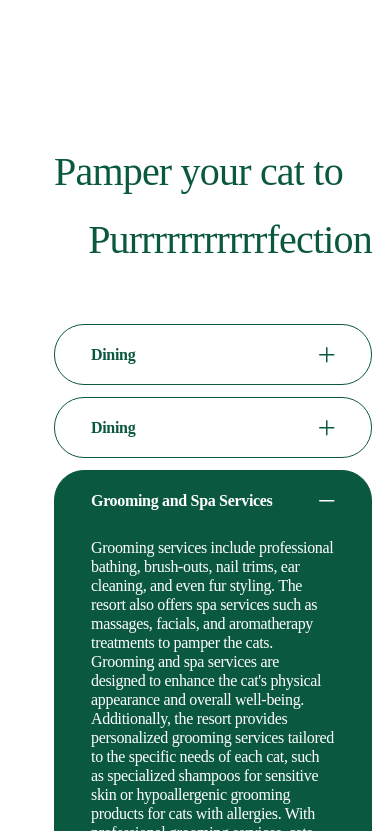
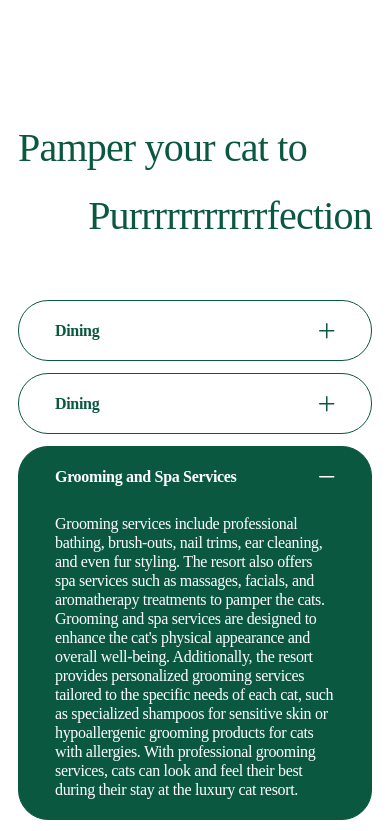
Before and after one commit to sforbawebdev/CatsMeowResort, a Nuxt app: page / in a window 390 px wide. Shown: the part 1653-2484 px from the top of the page. Built offline with nearby package versions, Linux system fonts and the light colour scheme; a web font is replaced by a local one.

Commit message:
mobile styling

```diff
--- a/components/Accordion.vue
+++ b/components/Accordion.vue
@@ -125,6 +125,7 @@ import AccordionItem from './AccordionItem.vue';
         letter-spacing: -0.02em;
         color: #0B5841;
         padding-bottom: 50px;
+        width: 100%;
 
         span {
             display: block;
@@ -137,19 +138,21 @@ import AccordionItem from './AccordionItem.vue';
 
             &:last-of-type {
                 text-align: right;
+                word-wrap: break-word;
             }
         }
 
     }
 
     &__block {
-        padding: 0px 18px;
         display: flex;
         flex-direction: column;
         width: 100%;
+        padding: 0;
 
         @media screen and (min-width: 768px) {
             width: 50%;
+            padding: 0px 18px;
         }
     }
 
--- a/components/Container.vue
+++ b/components/Container.vue
@@ -7,8 +7,12 @@
 <style lang="scss" scoped>
     .container {
         font-family: Chivo;
-        padding: 50px 36px;
+        padding: 20px 18px;
         margin: 0 auto;
         max-width: 1440px;
+
+        @media screen and (min-width: 768px) {
+            padding: 50px 36px;
+        }
     }
 </style>
```
